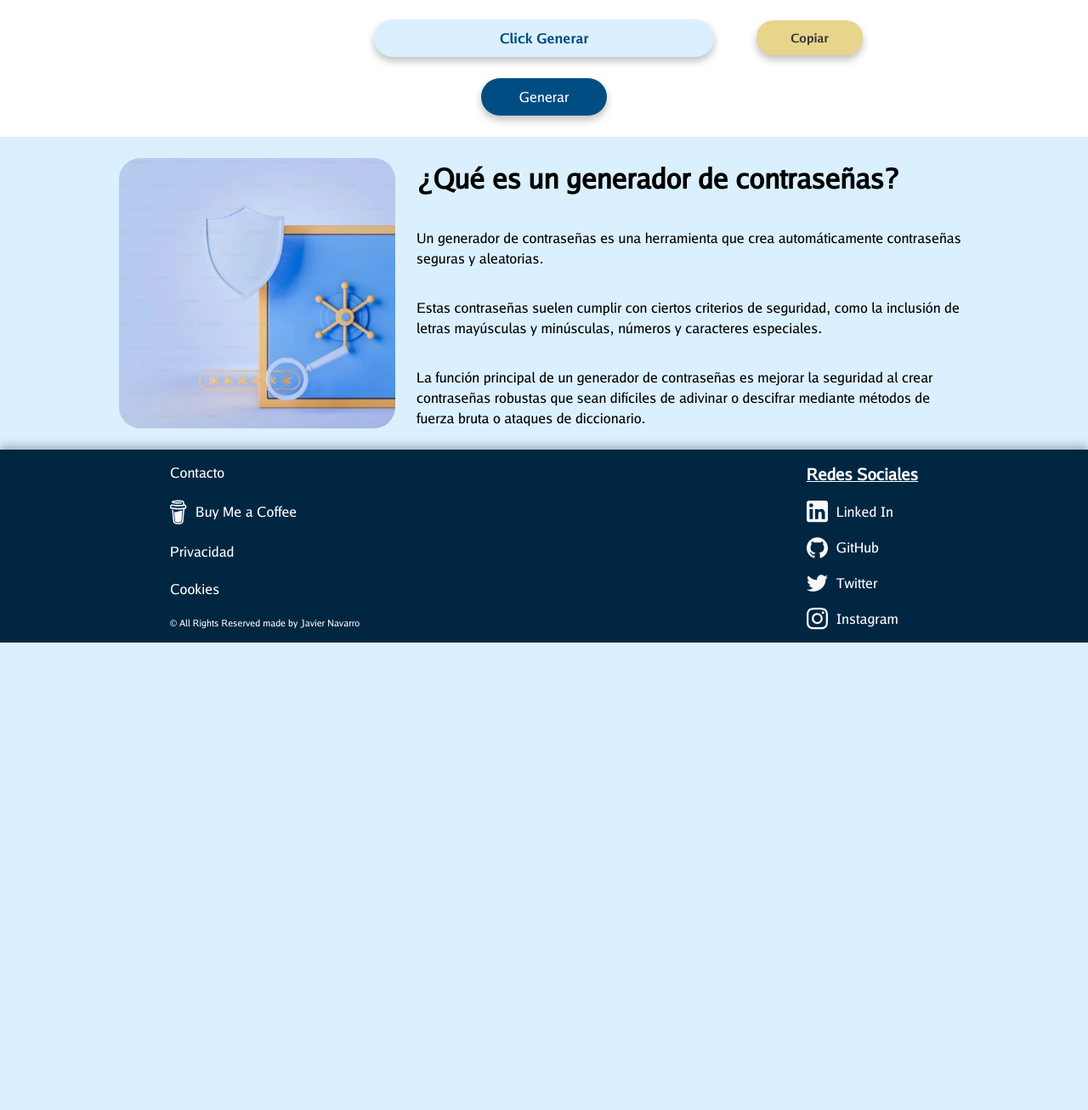
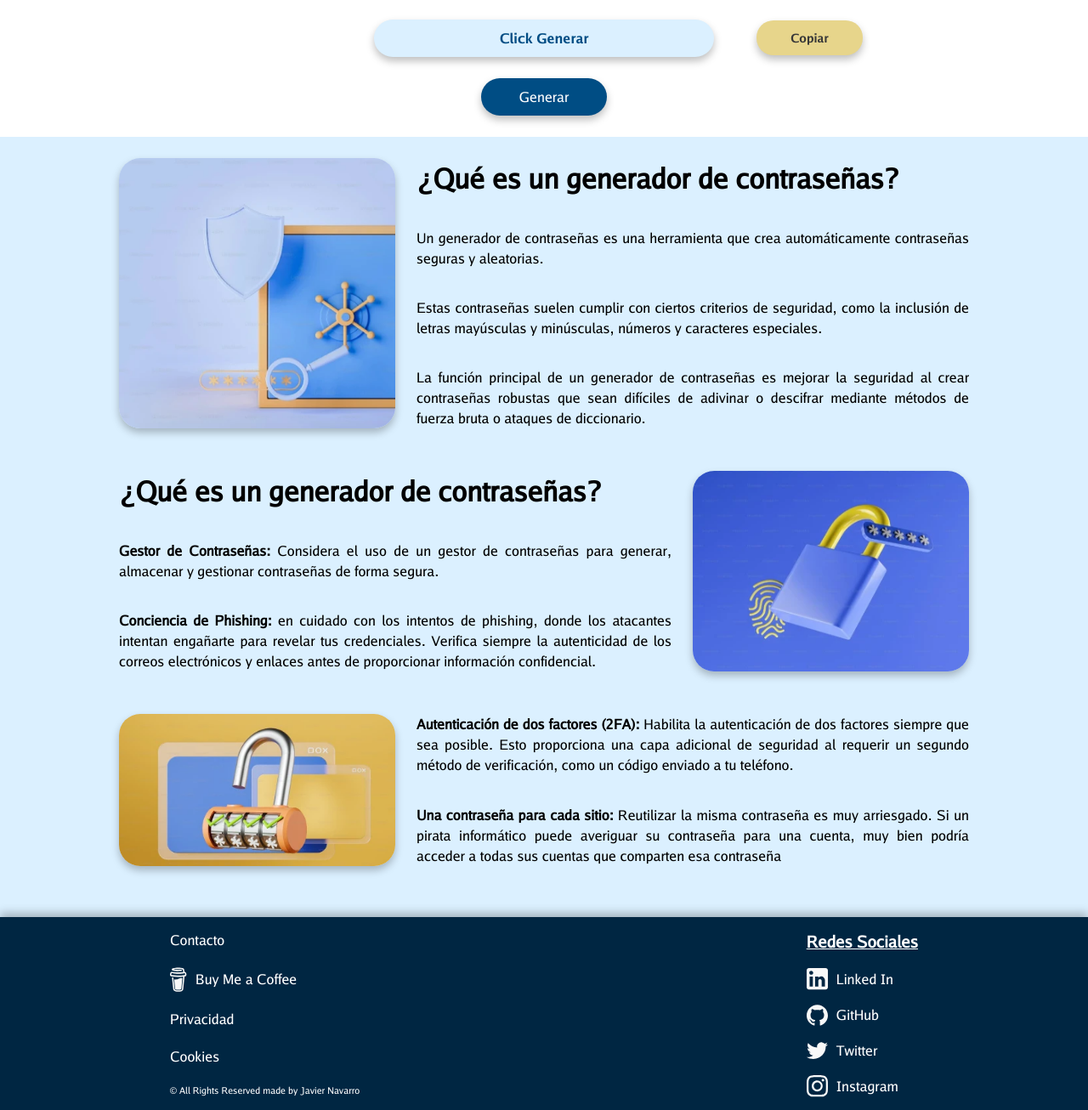
Before and after one commit to NavarroBarbas/Make-Me-A-Pass, a PHP site: page / in a window 1280 px wide. Shown: the part 277-1583 px from the top of the page at 85% size. Before the commit the page ends 1033 px from the top, so only its background shows below. Run offline with PHP 8.4, Linux system fonts and the light colour scheme.

Commit message:
Buenas prácticas Completado

```diff
--- a/css/style.css
+++ b/css/style.css
@@ -164,6 +164,7 @@ html {
         grid-template-rows: repeat(4, 1fr);
         row-gap: 10px;
         padding: 25px 0;
+        text-align: justify;
 
         & .explicacion__cajafuerte {
           background-image: url("../img/desktop/cajafuerte.webp");
@@ -175,6 +176,7 @@ html {
           border-radius: 25px;
           margin-right: 25px;
           height: 100%;
+          box-shadow: 0px 5px 10px 0px rgba(0, 0, 0, 0.25);
         }
 
         & .explicacion__informacion {
@@ -183,6 +185,57 @@ html {
           justify-content: space-between;
         }
       }
+
+      & .info__buenaspracticas {
+        max-width: 1000px;
+
+        & .buenaspracticas__izq {
+          text-align: justify;
+          display: grid;
+          grid-template-columns: 65% 35%;
+          grid-template-rows: repeat(3, 1fr);
+          row-gap: 10px;
+          padding: 25px 0;
+
+          & .izq__padlock {
+            background-image: url("../img/desktop/padlock.webp");
+            background-position: center;
+            background-repeat: no-repeat;
+            background-size: cover;
+            height: 100%;
+            grid-column: 2/3;
+            grid-row: 1/4;
+            margin-left: 25px;
+            border-radius: 25px;
+            box-shadow: 0px 5px 10px 0px rgba(0, 0, 0, 0.25);
+
+          }
+        }
+
+        & .buenaspracticas__der {
+          text-align: justify;
+          display: grid;
+          grid-template-columns: 35% 65%;
+          grid-template-rows: repeat(2, 1fr);
+          row-gap: 35px;
+          padding: 25px 0;
+          margin-bottom: 35px;
+
+          & .der__padlock {
+            background-image: url("../img/desktop/padlock2.webp");
+            background-position: center;
+            background-repeat: no-repeat;
+            background-size: cover;
+            height: 100%;
+            grid-column: 1/2;
+            grid-row: 1/3;
+            margin-right: 25px;
+            border-radius: 25px;
+            box-shadow: 0px 5px 10px 0px rgba(0, 0, 0, 0.25);
+          }
+        }
+      }
+
     }
   }
 
--- a/index.html
+++ b/index.html
@@ -74,9 +74,25 @@
           <section class="info__explicacion">
             <div class="explicacion__cajafuerte"></div>
             <h1>¿Qué es un generador de contraseñas?</h1>
-            <p class="explicacion__texto">Un generador de contraseñas es una herramienta que crea automáticamente contraseñas seguras y aleatorias.</p>
-            <p class="explicacion__texto">Estas contraseñas suelen cumplir con ciertos criterios de seguridad, como la inclusión de letras mayúsculas y minúsculas, números y caracteres especiales. </p>
-            <p class="explicacion__texto">La función principal de un generador de contraseñas es mejorar la seguridad al crear contraseñas robustas que sean difíciles de adivinar o descifrar mediante métodos de fuerza bruta o ataques de diccionario.</p>
+            <p>Un generador de contraseñas es una herramienta que crea automáticamente contraseñas seguras y aleatorias.</p>
+            <p>Estas contraseñas suelen cumplir con ciertos criterios de seguridad, como la inclusión de letras mayúsculas y minúsculas, números y caracteres especiales. </p>
+            <p>La función principal de un generador de contraseñas es mejorar la seguridad al crear contraseñas robustas que sean difíciles de adivinar o descifrar mediante métodos de fuerza bruta o ataques de diccionario.</p>
+          </section>
+
+          <section class="info__buenaspracticas">
+            <section class="buenaspracticas__izq">
+              <h1>¿Qué es un generador de contraseñas?</h1>
+              <p><b>Gestor de Contraseñas:</b> Considera el uso de un gestor de contraseñas para generar, almacenar y gestionar contraseñas de forma segura.</p>
+              <p><b>Conciencia de Phishing:</b> en cuidado con los intentos de phishing, donde los atacantes intentan engañarte para revelar tus credenciales. Verifica siempre la autenticidad de los correos electrónicos y enlaces antes de proporcionar información confidencial.</p>
+              <div class="izq__padlock"></div>
+            </section>
+
+            <section class="buenaspracticas__der">
+              <div class="der__padlock"></div>
+              <p><b>Autenticación de dos factores (2FA):</b> Habilita la autenticación de dos factores siempre que sea posible. Esto proporciona una capa adicional de seguridad al requerir un segundo método de verificación, como un código enviado a tu teléfono.</p>
+              <p><b>Una contraseña para cada sitio:</b> Reutilizar la misma contraseña es muy arriesgado. Si un pirata informático puede averiguar su contraseña para una cuenta, muy bien podría acceder a todas sus cuentas que comparten esa contraseña</p>
+            </section>
+          </section>
         </section>
       </main>
 
```
